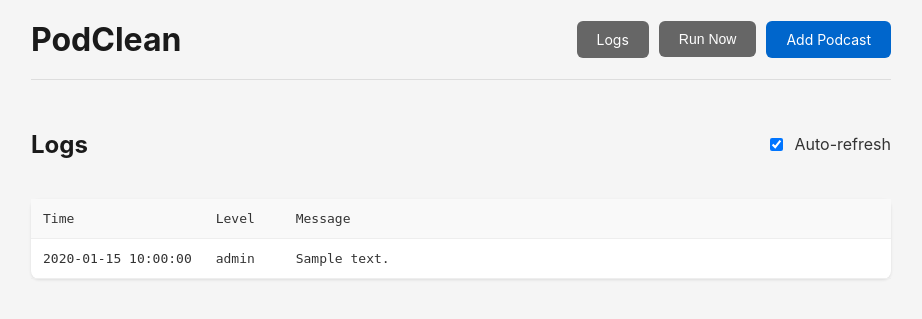
After one commit to ryan-lowry/podclean, a FastAPI app: template templates/logs.html in a window 1280 px wide. The commit adds this page. Shown: the top 319 px of the page, without its empty margins (179-1101 px from the left). Run offline with FastAPI, Linux system fonts and the light colour scheme; the template is opened without the code that fills it: most values are stand-ins (such as "Sample title", 1, 10 or a date in 2020).

Commit message:
feat: Add background processing, live status, and logs page
- Pipeline now runs in background, UI doesn't freeze
- Status banner shows current task with live updates
- Auto-refresh when processing is active
- New /logs page with auto-updating log viewer
- Add MIT LICENSE file

Co-Authored-By: Claude Opus 4.5 <noreply@anthropic.com>

```diff
--- a/app/main.py
+++ b/app/main.py
@@ -1,11 +1,14 @@
+import asyncio
 import logging
 import os
 from contextlib import asynccontextmanager
+from datetime import datetime
+from typing import Optional
 
 from apscheduler.schedulers.asyncio import AsyncIOScheduler
 from apscheduler.triggers.cron import CronTrigger
 from fastapi import FastAPI, Request, Depends, Form, HTTPException
-from fastapi.responses import HTMLResponse, FileResponse, RedirectResponse
+from fastapi.responses import HTMLResponse, FileResponse, RedirectResponse, JSONResponse
 from fastapi.staticfiles import StaticFiles
 from fastapi.templating import Jinja2Templates
 from slugify import slugify
@@ -28,12 +31,90 @@ logger = logging.getLogger(__name__)
 # Scheduler
 scheduler = AsyncIOScheduler()
 
+# Pipeline state tracking
+class PipelineState:
+    def __init__(self):
+        self.is_running = False
+        self.started_at: Optional[datetime] = None
+        self.current_task: str = ""
+
+    def start(self):
+        self.is_running = True
+        self.started_at = datetime.utcnow()
+        self.current_task = "Starting..."
+
+    def update(self, task: str):
+        self.current_task = task
+
+    def stop(self):
+        self.is_running = False
+        self.started_at = None
+        self.current_task = ""
+
+pipeline_state = PipelineState()
+
+
+# In-memory log storage
+class LogBuffer:
+    def __init__(self, max_entries: int = 200):
+        self.entries: list[dict] = []
+        self.max_entries = max_entries
+
+    def add(self, level: str, message: str, name: str):
+        self.entries.append({
+            "time": datetime.utcnow().strftime("%Y-%m-%d %H:%M:%S"),
+            "level": level,
+            "name": name,
+            "message": message,
+        })
+        # Keep only last N entries
+        if len(self.entries) > self.max_entries:
+            self.entries = self.entries[-self.max_entries:]
+
+    def get_entries(self) -> list[dict]:
+        return list(reversed(self.entries))  # Most recent first
+
+
+log_buffer = LogBuffer()
+
+
+class BufferingHandler(logging.Handler):
+    """Custom log handler that stores entries in memory."""
+    def emit(self, record):
+        try:
+            msg = self.format(record)
+            log_buffer.add(record.levelname, msg, record.name)
+        except Exception:
+            pass
+
+
+# Add buffering handler to root logger
+buffering_handler = BufferingHandler()
+buffering_handler.setLevel(logging.INFO)
+buffering_handler.setFormatter(logging.Formatter("%(message)s"))
+logging.getLogger().addHandler(buffering_handler)
+
+
+async def run_pipeline_background():
+    """Run the pipeline in background."""
+    if pipeline_state.is_running:
+        logger.warning("Pipeline already running, skipping")
+        return
+
+    pipeline_state.start()
+    try:
+        async with async_session() as db:
+            await run_pipeline(db, status_callback=pipeline_state.update)
+    except Exception as e:
+        logger.error(f"Pipeline error: {e}")
+    finally:
+        pipeline_state.stop()
+
 
 async def scheduled_pipeline_run():
     """Run the pipeline on schedule."""
     logger.info("Scheduled pipeline run starting")
-    async with async_session() as db:
-        await run_pipeline(db)
+    await run_pipeline_background()
 
 
 @asynccontextmanager
@@ -111,6 +192,8 @@ async def index(request: Request, db: AsyncSession = Depends(get_db)):
             "request": request,
             "podcasts": podcast_data,
             "base_url": settings.base_url,
+            "pipeline_running": pipeline_state.is_running,
+            "pipeline_task": pipeline_state.current_task,
         },
     )
 
@@ -214,11 +297,36 @@ async def podcast_detail(
 
 
 @app.post("/run")
-async def trigger_run(db: AsyncSession = Depends(get_db)):
+async def trigger_run():
     """Manually trigger a pipeline run."""
-    logger.info("Manual pipeline run triggered")
-    stats = await run_pipeline(db)
+    if pipeline_state.is_running:
+        logger.warning("Pipeline already running")
+    else:
+        logger.info("Manual pipeline run triggered")
+        asyncio.create_task(run_pipeline_background())
     return RedirectResponse(url="/", status_code=303)
+
+
+@app.get("/api/status")
+async def get_status(db: AsyncSession = Depends(get_db)):
+    """Get current pipeline status for AJAX updates."""
+    # Get processing episodes
+    result = await db.execute(
+        select(Episode).where(
+            Episode.status.not_in([EpisodeStatus.COMPLETED, EpisodeStatus.FAILED])
+        )
+    )
+    processing_episodes = list(result.scalars().all())
+
+    return JSONResponse({
+        "running": pipeline_state.is_running,
+        "task": pipeline_state.current_task,
+        "processing_count": len(processing_episodes),
+        "processing_episodes": [
+            {"title": e.title[:50], "status": e.status.value}
+            for e in processing_episodes[:5]
+        ],
+    })
 
 
 # --- Feed & Episode Routes ---
@@ -246,6 +354,31 @@ async def get_episode(podcast_slug: str, filename: str):
     return FileResponse(file_path, media_type="audio/mpeg")
 
 
+# --- Logs ---
+
+
+@app.get("/logs", response_class=HTMLResponse)
+async def view_logs(request: Request):
+    """View application logs."""
+    return templates.TemplateResponse(
+        "logs.html",
+        {
+            "request": request,
+            "logs": log_buffer.get_entries(),
+            "pipeline_running": pipeline_state.is_running,
+        },
+    )
+
+
+@app.get("/api/logs")
+async def get_logs():
+    """Get logs as JSON for AJAX updates."""
+    return JSONResponse({
+        "logs": log_buffer.get_entries()[:50],
+        "running": pipeline_state.is_running,
+    })
+
+
 # --- Health Check ---
 
 
--- a/templates/base.html
+++ b/templates/base.html
@@ -168,12 +168,34 @@
             color: #666;
             padding: 40px;
         }
+        .status-banner {
+            background: #0066cc;
+            color: white;
+            padding: 12px 20px;
+            border-radius: 8px;
+            margin-bottom: 20px;
+            display: flex;
+            align-items: center;
+            gap: 12px;
+        }
+        .status-spinner {
+            width: 20px;
+            height: 20px;
+            border: 3px solid rgba(255,255,255,0.3);
+            border-top-color: white;
+            border-radius: 50%;
+            animation: spin 1s linear infinite;
+        }
+        @keyframes spin {
+            to { transform: rotate(360deg); }
+        }
     </style>
 </head>
 <body>
     <div class="header">
         <h1><a href="/" style="color: inherit;">PodClean</a></h1>
         <div class="actions">
+            <a href="/logs" class="btn btn-secondary">Logs</a>
             <form action="/run" method="post" style="display: inline;">
                 <button type="submit" class="btn btn-secondary">Run Now</button>
             </form>
--- /dev/null
+++ b/templates/logs.html
@@ -0,0 +1,100 @@
+{% extends "base.html" %}
+
+{% block title %}Logs - PodClean{% endblock %}
+
+{% block content %}
+<div style="display: flex; justify-content: space-between; align-items: center; margin-bottom: 20px;">
+    <h2>Logs</h2>
+    <label style="display: flex; align-items: center; gap: 8px;">
+        <input type="checkbox" id="auto-refresh" checked>
+        Auto-refresh
+    </label>
+</div>
+
+<div class="card" style="padding: 0;">
+    <div id="log-container" style="max-height: 600px; overflow-y: auto; font-family: monospace; font-size: 13px;">
+        <table style="margin: 0;">
+            <thead>
+                <tr>
+                    <th style="width: 160px;">Time</th>
+                    <th style="width: 80px;">Level</th>
+                    <th>Message</th>
+                </tr>
+            </thead>
+            <tbody id="log-body">
+                {% for log in logs %}
+                <tr class="log-{{ log.level|lower }}">
+                    <td style="white-space: nowrap;">{{ log.time }}</td>
+                    <td>{{ log.level }}</td>
+                    <td style="word-break: break-word;">{{ log.message }}</td>
+                </tr>
+                {% else %}
+                <tr>
+                    <td colspan="3" style="text-align: center; color: #666; padding: 40px;">
+                        No logs yet. Logs will appear when processing starts.
+                    </td>
+                </tr>
+                {% endfor %}
+            </tbody>
+        </table>
+    </div>
+</div>
+
+<style>
+    .log-info td { color: #333; }
+    .log-warning td { color: #cc8800; }
+    .log-error td { color: #cc3333; }
+    .log-debug td { color: #666; }
+    #log-body tr:hover { background: #f5f5f5; }
+</style>
+
+<script>
+let autoRefresh = true;
+let refreshInterval = null;
+
+document.getElementById('auto-refresh').addEventListener('change', function() {
+    autoRefresh = this.checked;
+    if (autoRefresh) {
+        startRefresh();
+    } else {
+        stopRefresh();
+    }
+});
+
+function updateLogs() {
+    if (!autoRefresh) return;
+
+    fetch('/api/logs')
+        .then(response => response.json())
+        .then(data => {
+            const tbody = document.getElementById('log-body');
+            if (data.logs.length === 0) return;
+
+            tbody.innerHTML = data.logs.map(log => `
+                <tr class="log-${log.level.toLowerCase()}">
+                    <td style="white-space: nowrap;">${log.time}</td>
+                    <td>${log.level}</td>
+                    <td style="word-break: break-word;">${log.message}</td>
+                </tr>
+            `).join('');
+        })
+        .catch(err => console.error('Log fetch error:', err));
+}
+
+function startRefresh() {
+    if (refreshInterval) return;
+    refreshInterval = setInterval(updateLogs, 2000);
+}
+
+function stopRefresh() {
+    if (refreshInterval) {
+        clearInterval(refreshInterval);
+        refreshInterval = null;
+    }
+}
+
+// Start auto-refresh
+startRefresh();
+</script>
+
+{% endblock %}
```
Also changed, not shown: app/pipeline.py (+35 -4 lines), templates/index.html (+47 -0 lines), 1 other file.
